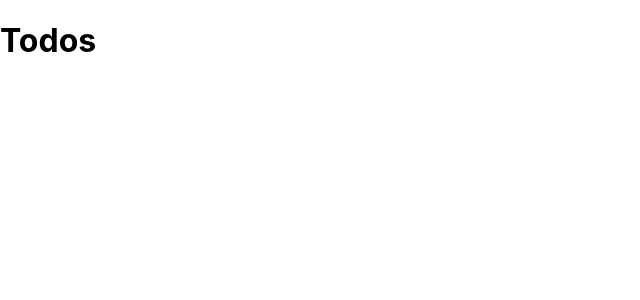
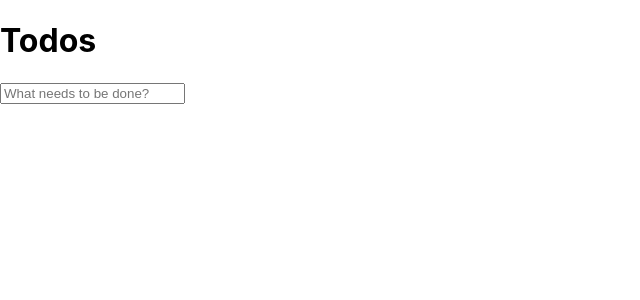
Before and after one commit to SedakatEkmekci/React_TodoApp, a React (Create React App) app in the folder todo-app/: page / in a window 1280 px wide. Shown: the top 300 px of the page, without its empty margins (0-640 px from the left). Built offline with nearby package versions, Linux system fonts and the light colour scheme.

Commit message:
create Form component

```diff
--- a/todo-app/src/components/Todos/Form/index.js
+++ b/todo-app/src/components/Todos/Form/index.js
@@ -1,16 +1,33 @@
 import { useState, useEffect } from 'react';
 
-const initialFormValues = { todo: '', indexNo: '0' };
+const initialFormValues = { todo: '' };
 
 function Form({ addTodos, todos }) {
     const [form, setForm] = useState(initialFormValues);
+
+    const onChangeInput = (e) => {
+        setForm({ ...form, [e.target.name]: e.target.value });
+    };
+
+    const onSubmit = (e) => {
+        e.preventDefault();
+
+        if (form.todo === '') {
+            return false;
+        }
+        addTodos([...todos, form]);
+    }
     return (
         <div>
-            <form>
-                <input class="new-todo" placeholder="What needs to be done?" autoFocus />
+            <form onSubmit={onSubmit}>
+                <input className='new-todo'
+                    placeholder='What needs to be done?'
+                    name='todos'
+                    value={form.todos}
+                    onChange={onChangeInput} />
             </form>
         </div>
     )
-}
+};
 
 export default Form
--- a/todo-app/src/components/Todos/index.js
+++ b/todo-app/src/components/Todos/index.js
@@ -5,22 +5,24 @@ function Todos() {
     const [todos, setTodos] = useState(
         {
             todo: 'Learn Javascript',
-            indexNo: '1'
+
         },
         {
             todo: 'Learn React',
-            indexNo: '2'
         },
+
         {
             todo: 'Have a life!',
-            indexNo: '3'
+
         });
 
     return (
-        <div className='todos'>
+        <div className='todoapp'>
             <div className='header'>
                 <h1>Todos</h1>
+                <Form />
             </div>
+
 
 
         </div>
```
